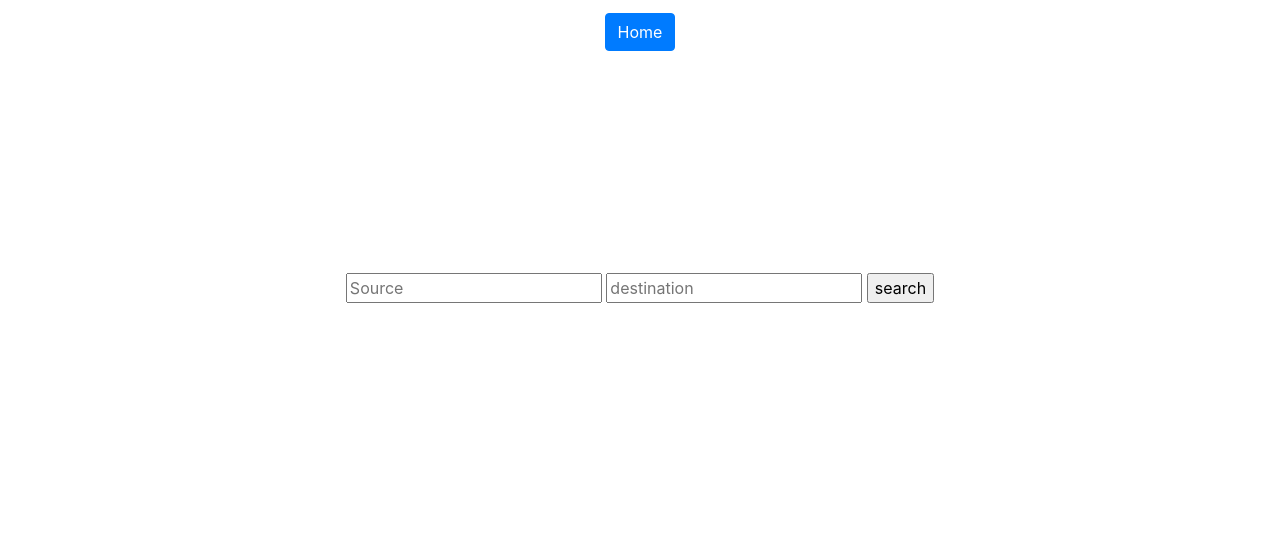
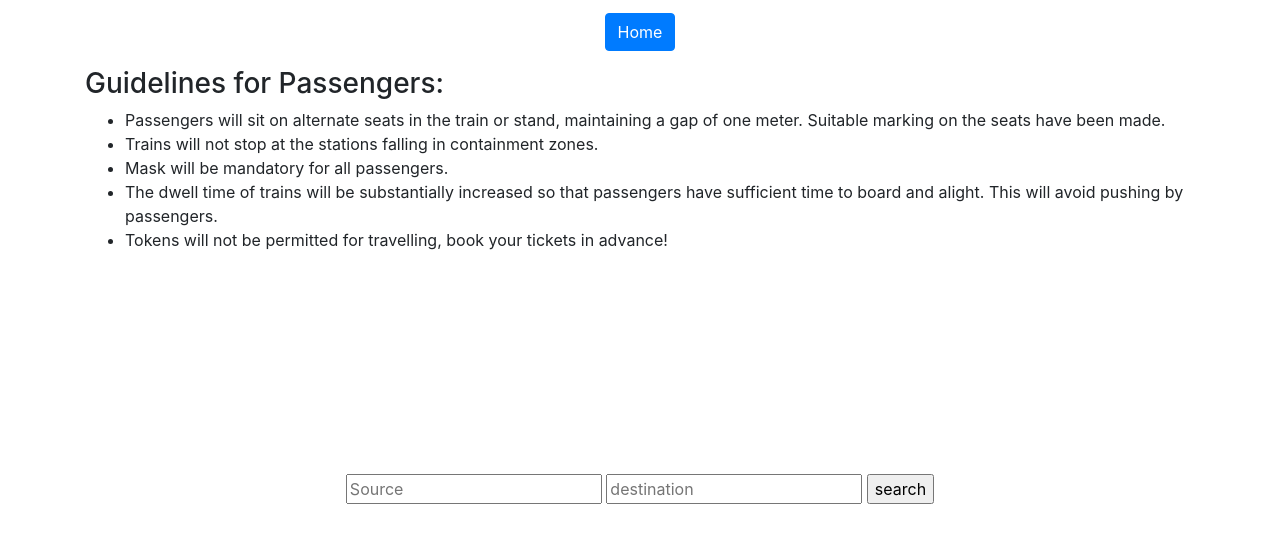
Before and after one commit to chidauri/metro-management, a Django app: page /book/ in a window 1280 px wide. Shown: the top 543 px of the page. Run offline with Django 3.2, Linux system fonts and the light colour scheme.

Commit message:
Add guidelines to booking page

```diff
--- a/central/templates/booking.html
+++ b/central/templates/booking.html
@@ -8,6 +8,17 @@
         <button class="btn btn-primary" type="submit" style="margin-top:1%"> Home </button>
     </p>
 </form>
+
+<div class="container">
+  <h3> Guidelines for Passengers: </h3>
+  <ul>
+    <li> Passengers will sit on alternate seats in the train or stand, maintaining a gap of one meter. Suitable marking on the seats have been made. </li>
+    <li> Trains will not stop at the stations falling in containment zones. </li>
+    <li> Mask will be mandatory for all passengers. </li>
+    <li> The dwell time of trains will be substantially increased so that passengers have sufficient time to board and alight. This will avoid pushing by passengers. </li>
+    <li> Tokens will not be permitted for travelling, book your tickets in advance! </li>
+  </ul>
+</div>
 
 <div class="container" align="center">
 <form style="margin-top:20%">
```
